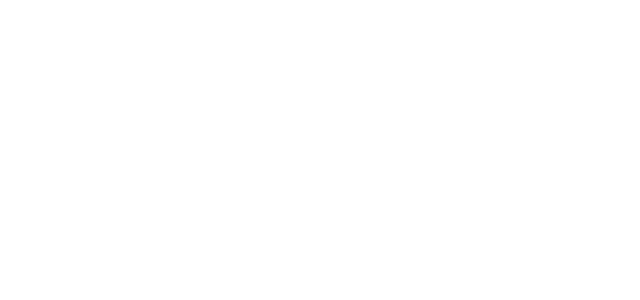
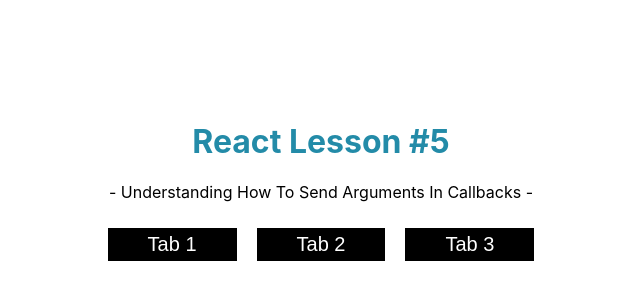
Before and after one commit to AngeloLiwanag/Button_Components, a React (Create React App) app: page / in a window 1280 px wide. Shown: the part 3278-3578 px from the top of the page, without its empty margins (319-959 px from the left). Before the commit the page ends 3378 px from the top, so only its background shows below. Built offline with nearby package versions, Linux system fonts and the light colour scheme.

Commit message:
sending arguments

```diff
--- a/src/App.js
+++ b/src/App.js
@@ -6,6 +6,8 @@ import Btn from './components/btn/Btn';
 import Wrapper from './components/wrapper/Wrapper';
 import Form from './components/form/Form';
 import BoxGenerator from './components/boxgenerator/BoxGenerator';
+import Alert from './components/alert/Alert';
+import Tabs from './components/tabs/Tabs';
 import './App.css';
 
 function App() {
@@ -29,6 +31,11 @@ function App() {
       <Lesson lesson={4} topic={"Map Iteration"}>
         <BoxGenerator/>
       </Lesson>
+
+      <Lesson lesson={5} topic={"How To Send Arguments In Callbacks"}>
+        {/* <Alert songs={["Stargazing", "Magnolia", "Silly Watch"]}/> */}
+        <Tabs section={[1, 2, 3]}/>
+      </Lesson>
     </div>
   );
 }
--- /dev/null
+++ b/src/components/alert/Alert.js
@@ -0,0 +1,13 @@
+import React from 'react';
+
+const Alert = ({songs}) => {
+    const onClickHandler = (e, value) => {
+        alert("You clicked the " + value + " button!");
+    }
+
+    return songs.map((item, index) => {
+        return <button onClick={(e) => onClickHandler(e, item)}>{item}</button>
+    });
+}
+
+export default Alert;
--- /dev/null
+++ b/src/components/tabs/Button.js
@@ -0,0 +1,25 @@
+import React from 'react';
+import styles from './Tabs.module.css';
+
+const Button = ({item, selectedTab, setSelectedTab}) => {
+    const clickHandler = (e, value) => {
+        console.log("Tab " + value + " content is showing here.")
+        setSelectedTab({
+            ...selectedTab,
+            [e.target.name]: value,
+            clicked:true
+        })
+        console.log(selectedTab)
+    }
+
+    return(
+        <button
+            onClick={(e) =>
+            clickHandler(e, item)}
+            className={styles.btn}
+            name="tab"
+        >Tab {item}</button>
+    )
+}
+
+export default Button;
--- /dev/null
+++ b/src/components/tabs/Section.js
@@ -0,0 +1,12 @@
+import React from 'react';
+import styles from './Tabs.module.css';
+
+const Section = ({selectedTab}) => {
+    return(
+        <div className={styles.content}>
+            <p>Tab <span className={styles.color}>{selectedTab}</span> content is showing here</p>
+        </div>
+    )
+}
+
+export default Section;
--- /dev/null
+++ b/src/components/tabs/Tabs.js
@@ -0,0 +1,25 @@
+import React, {useState} from 'react';
+import Button from './Button';
+import Section from './Section';
+import styles from './Tabs.module.css';
+
+const Tabs = ({section}) => {
+    const [selectedTab, setSelectedTab] = useState({
+        tab:"",
+        clicked: false
+    })
+
+    return (
+        <div className={styles.inlineBlock}>
+            {section.map((item, i) => (
+                <Button
+                item={item}
+                selectedTab={selectedTab} setSelectedTab={setSelectedTab}
+                />)
+            )}
+            {selectedTab.clicked && <Section selectedTab={selectedTab.tab}/>}
+        </div>
+    )
+}
+
+export default Tabs;
--- /dev/null
+++ b/src/components/tabs/Tabs.module.css
@@ -0,0 +1,22 @@
+.inlineBlock{
+    display: inline-block;
+}
+
+.btn{
+    color: white;
+    background-color: #000000;
+    padding: 5px 40px;
+    margin: 10px;
+    border: none;
+    font-family: sans-serif;
+    font-size: 20px;
+}
+
+.content{
+    border: 2px solid black;
+    padding: 50px;
+}
+
+.color{
+    color: #2eb8b8;
+}
```
